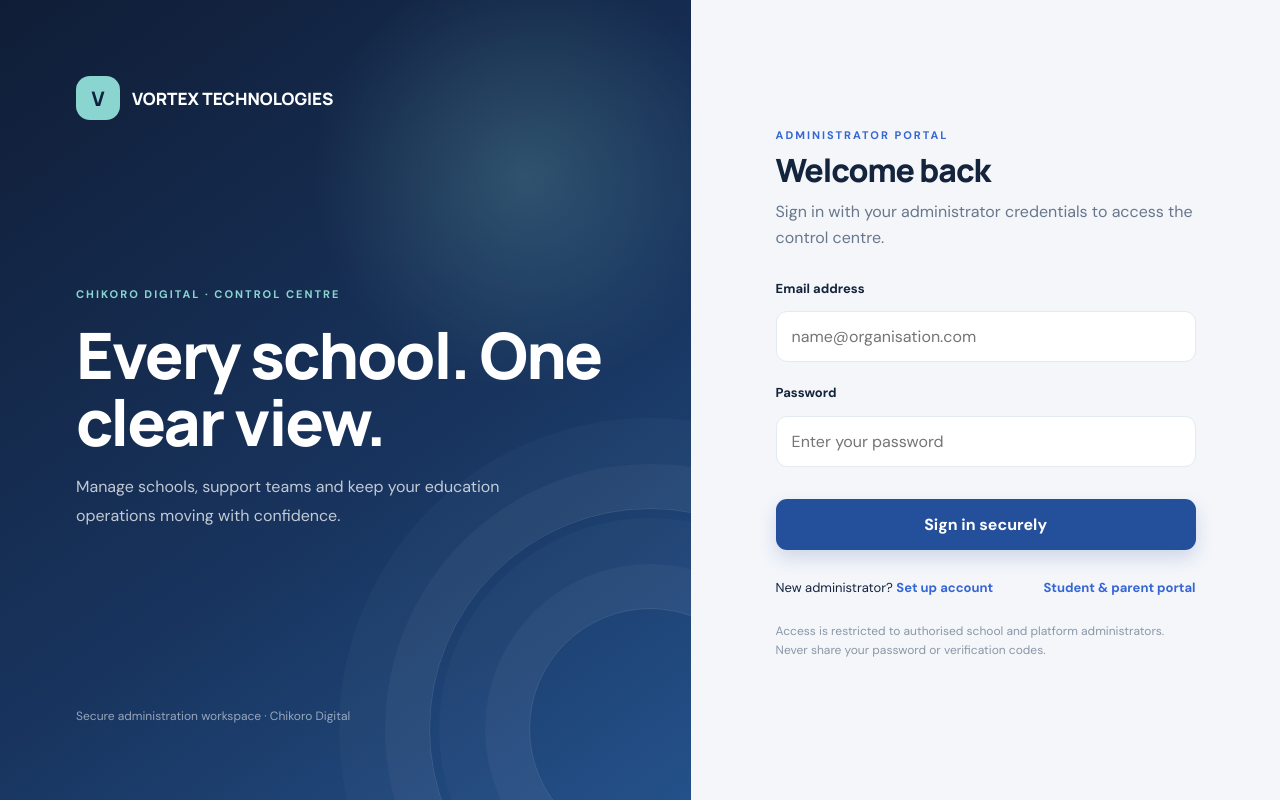
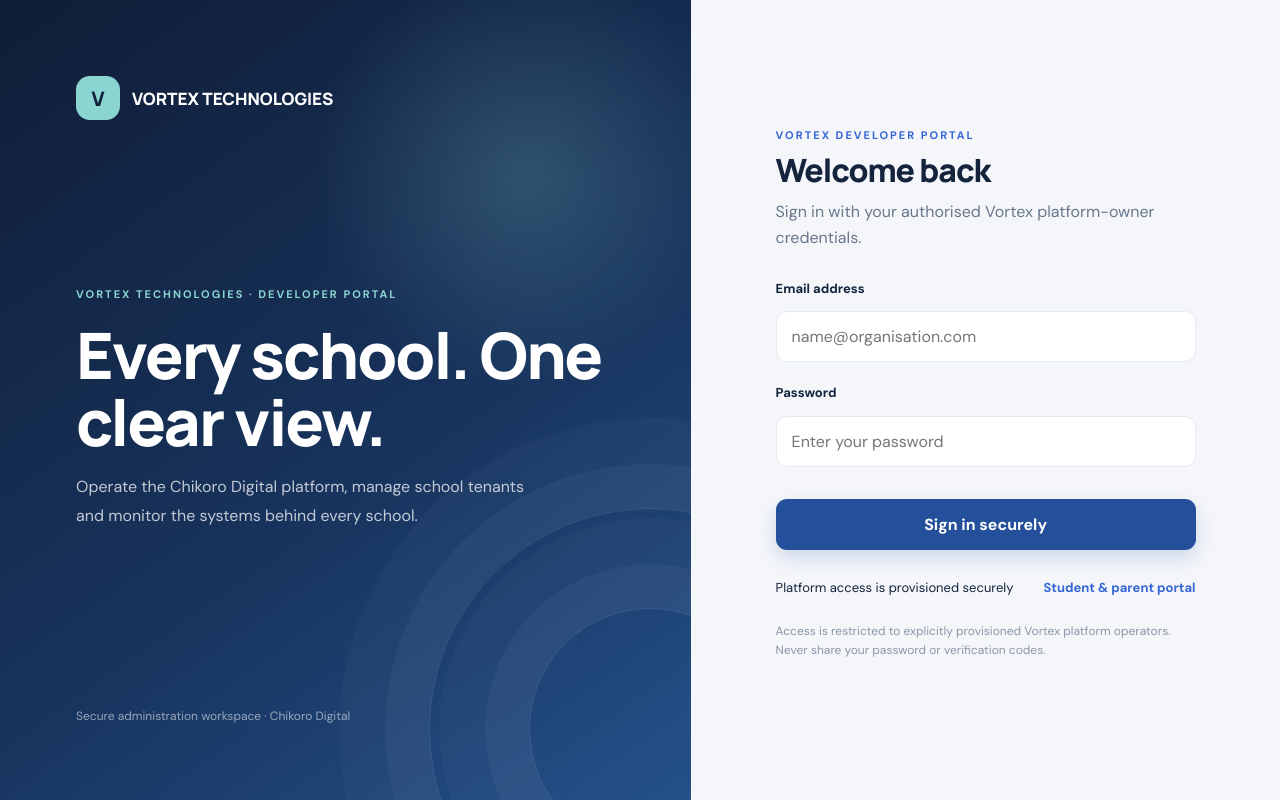
Before and after one commit to Mishtino/Chikoro-Digital, a Next.js app in the folder admin/: page / in a window 1280 px wide. Built offline with nearby package versions, Linux system fonts and the light colour scheme.

Commit message:
Separate Vortex platform owner access from school admins

```diff
--- a/admin/pages/index.js
+++ b/admin/pages/index.js
@@ -14,26 +14,26 @@ export default function AdminLogin() {
       const response=await fetch(`${process.env.NEXT_PUBLIC_API_URL||'http://localhost:8000'}/auth/supabase/me`,{headers:{Authorization:`Bearer ${accessToken}`}});
       const profile=await response.json();
       if(!response.ok){await supabase.auth.signOut();throw new Error(profile.detail||'This account is not activated for administrator access.');}
-      if(!profile.is_admin){await supabase.auth.signOut();throw new Error('This account is not authorised for the Vortex control centre.');}
+      if(!profile.is_platform_admin){await supabase.auth.signOut();throw new Error('This account is not authorised for the Vortex Developer Portal.');}
       router.push('/dashboard');
     }catch(err){setError(err.message);}finally{setLoading(false);}
   }
   return <main className="admin-auth">
     <section className="admin-visual">
       <div className="admin-brand"><span className="admin-mark">V</span><span>VORTEX TECHNOLOGIES</span></div>
-      <div className="admin-visual-copy"><span>CHIKORO DIGITAL · CONTROL CENTRE</span><h1>Every school. One clear view.</h1><p>Manage schools, support teams and keep your education operations moving with confidence.</p></div>
+      <div className="admin-visual-copy"><span>VORTEX TECHNOLOGIES · DEVELOPER PORTAL</span><h1>Every school. One clear view.</h1><p>Operate the Chikoro Digital platform, manage school tenants and monitor the systems behind every school.</p></div>
       <div className="admin-visual-foot">Secure administration workspace · Chikoro Digital</div>
     </section>
     <section className="admin-panel"><div className="admin-card">
-      <div className="admin-eyebrow">Administrator portal</div><h2>Welcome back</h2><p className="intro">Sign in with your administrator credentials to access the control centre.</p>
+      <div className="admin-eyebrow">Vortex developer portal</div><h2>Welcome back</h2><p className="intro">Sign in with your authorised Vortex platform-owner credentials.</p>
       {error&&<div className="admin-alert error" role="alert">{error}</div>}
       <form onSubmit={submit}>
         <div className="admin-field"><label htmlFor="admin-email">Email address</label><input id="admin-email" type="email" autoComplete="username" value={email} onChange={e=>setEmail(e.target.value)} placeholder="name@organisation.com" required /></div>
         <div className="admin-field"><label htmlFor="admin-password">Password</label><input id="admin-password" type="password" autoComplete="current-password" value={password} onChange={e=>setPassword(e.target.value)} placeholder="Enter your password" required /></div>
         <button className="admin-button" type="submit" disabled={loading}>{loading?'Signing in…':'Sign in securely'}</button>
       </form>
-      <div className="admin-links"><span>New administrator? <a href="/register">Set up account</a></span><a href="https://chikoro-digital.vercel.app">Student & parent portal</a></div>
-      <p className="admin-note">Access is restricted to authorised school and platform administrators. Never share your password or verification codes.</p>
+      <div className="admin-links"><span>Platform access is provisioned securely</span><a href="https://chikoro-digital.vercel.app">Student & parent portal</a></div>
+      <p className="admin-note">Access is restricted to explicitly provisioned Vortex platform operators. Never share your password or verification codes.</p>
     </div></section>
   </main>;
 }
```
